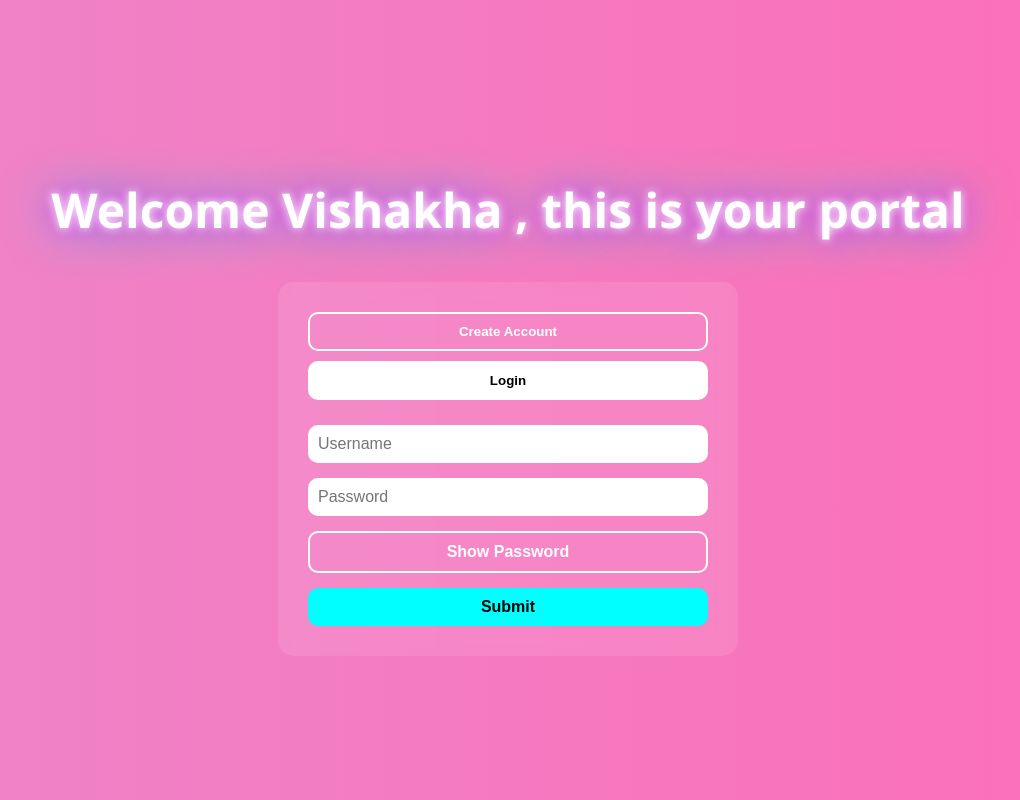
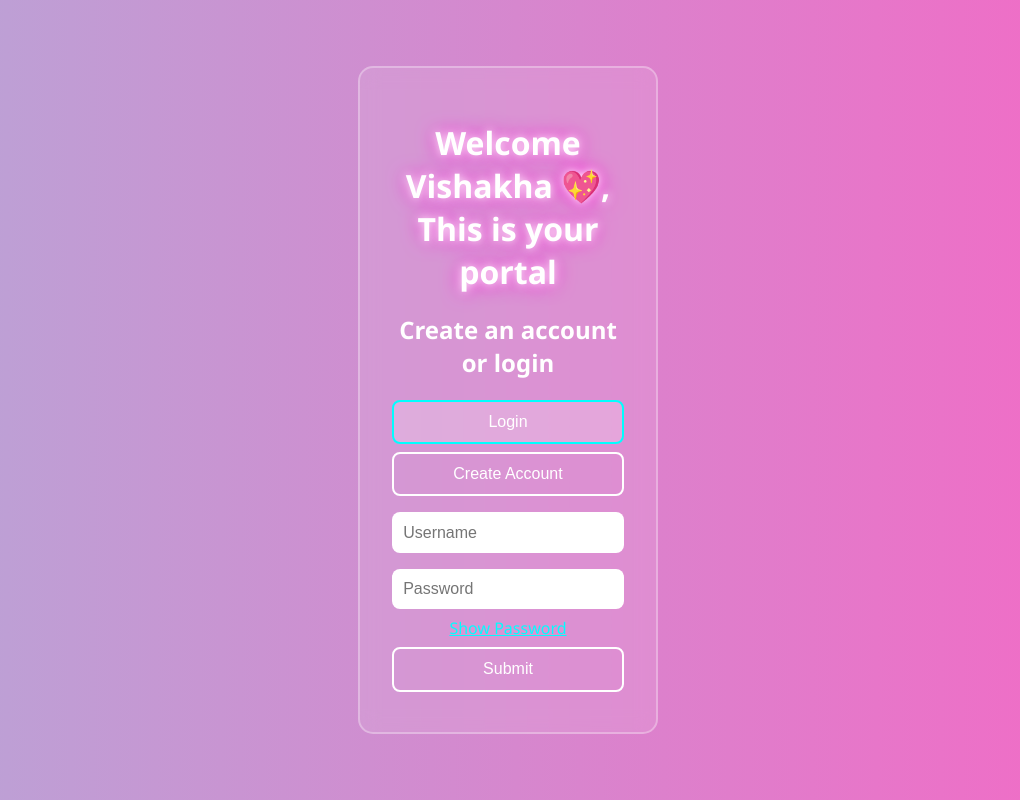
Before and after one commit to shadowCoder89-afk/cheetu-portal, a website: page public/index.html in a window 1280 px wide. Both pictures are taken after a click on the button "Login". Shown: the whole page, without its empty margins (132-1152 px from the left). Drawn offline with Linux system fonts and the light colour scheme.

Commit message:
final update

```diff
--- a/package.json
+++ b/package.json
@@ -10,7 +10,10 @@
   "license": "ISC",
   "description": "",
   "dependencies": {
+    "body-parser": "^2.2.0",
+    "dotenv": "^16.5.0",
     "express": "^5.1.0",
-    "sqlite3": "^5.1.7"
+    "express-session": "^1.18.1",
+    "pg": "^8.16.0"
   }
 }
--- a/public/index.html
+++ b/public/index.html
@@ -3,244 +3,189 @@
 <head>
   <meta charset="UTF-8" />
   <meta name="viewport" content="width=device-width, initial-scale=1.0"/>
-  <title>Cheetu Portal</title>
+  <title>Portal Login</title>
   <style>
+    * { box-sizing: border-box; }
     body {
       margin: 0;
       font-family: 'Segoe UI', sans-serif;
-      background: linear-gradient(270deg, #ff69b4, #dda0dd, #87ceeb, #ffa07a, #90ee90);
-      background-size: 1000% 1000%;
-      animation: rainbow 20s ease infinite;
+      color: #fff;
+      background: linear-gradient(270deg, #ff5ec2, #5efff1, #8b5eff, #ff6f61);
+      background-size: 800% 800%;
+      animation: bgAnim 20s ease infinite;
+      height: 100vh;
       display: flex;
       justify-content: center;
       align-items: center;
-      height: 100vh;
-      flex-direction: column;
-      overflow: hidden;
     }
-
-    @keyframes rainbow {
+    @keyframes bgAnim {
       0% { background-position: 0% 50%; }
       50% { background-position: 100% 50%; }
       100% { background-position: 0% 50%; }
     }
 
-    h1 {
-      color: white;
-      text-shadow: 0 0 10px #fff, 0 0 30px #f0f, 0 0 50px #0ff;
-      font-size: 3rem;
-      margin-bottom: 40px;
+    .container {
+      backdrop-filter: blur(10px);
+      background: rgba(255, 255, 255, 0.1);
+      border-radius: 15px;
+      padding: 2rem;
+      text-align: center;
+      width: 90%;
+      max-width: 300px;
+      border: 2px solid rgba(255, 255, 255, 0.3);
     }
 
-    .container {
-      background: rgba(255, 255, 255, 0.1);
-      padding: 30px;
-      border-radius: 15px;
-      backdrop-filter: blur(10px);
-      display: flex;
-      flex-direction: column;
-      gap: 15px;
-      min-width: 280px;
-      width: 90%;
-      max-width: 400px;
+    h1 {
+      font-size: 2rem;
+      text-shadow: 0 0 10px #fff, 0 0 20px #ff00d4;
+      margin-bottom: 1rem;
     }
 
-    .form-toggle {
-      display: flex;
-      flex-direction: column;
-      gap: 10px;
-      margin-bottom: 10px;
+    button {
+      width: 100%;
+      padding: 0.7rem;
+      margin-bottom: 0.5rem;
+      font-size: 1rem;
+      background: none;
+      border: 2px solid #fff;
+      border-radius: 8px;
+      color: #fff;
+      cursor: pointer;
+      transition: all 0.2s ease;
     }
 
-    .form-toggle button {
-      padding: 10px;
-      font-weight: bold;
-      border: 2px solid white;
-      border-radius: 10px;
-      background-color: transparent;
-      color: white;
-      cursor: pointer;
-      transition: 0.3s ease;
+    button.active {
+      background-color: rgba(255, 255, 255, 0.2);
+      border-color: #00ffff;
     }
 
-    .form-toggle button.active {
-      background-color: white;
-      color: #000;
+    button:hover {
+      transform: scale(1.05);
+      border-color: #ff80ff;
     }
 
     input {
-      padding: 10px;
-      border-radius: 10px;
+      width: 100%;
+      padding: 0.7rem;
+      margin: 0.5rem 0;
+      border-radius: 8px;
       border: none;
+      outline: none;
       font-size: 1rem;
     }
 
-    button.submit-btn, .toggle-password {
-      padding: 10px;
-      font-size: 1rem;
-      font-weight: bold;
-      border-radius: 10px;
-      border: none;
+    .toggle-password {
+      margin-bottom: 0.5rem;
       cursor: pointer;
-      transition: all 0.3s;
-    }
-
-    button.submit-btn {
-      background-color: #00ffff;
-      color: black;
-    }
-
-    button.submit-btn:hover {
-      background-color: #00cccc;
-    }
-
-    .toggle-password {
-      background-color: transparent;
-      border: 2px solid white;
-      color: white;
+      color: #00ffff;
+      text-decoration: underline;
     }
 
     .message {
-      text-align: center;
+      margin-top: 1rem;
+      padding: 0.5rem;
+      background: rgba(0, 0, 0, 0.4);
+      border-radius: 10px;
       color: #fff;
       font-weight: bold;
-      padding: 8px;
-      border-radius: 10px;
-      background-color: rgba(0,0,0,0.3);
+    }
+
+    .hidden {
       display: none;
     }
-
-    @media (max-width: 480px) {
-      h1 {
-        font-size: 2.2rem;
-      }
-
-      .container {
-        padding: 20px;
-      }
+   @media (prefers-color-scheme: dark) {
+    body {
+      color: #fff;
     }
+  }
   </style>
 </head>
 <body>
+  <div class="container">
+    <h1>Welcome Vishakha 💖, This is your portal</h1>
+    <h2>Create an account or login</h2>
+    <button id="loginBtn">Login</button>
+    <button id="createBtn">Create Account</button>
 
-  <h1>Welcome Vishakha , this is your portal</h1>
+    <form id="authForm" class="hidden">
+      <input type="text" id="username" placeholder="Username" required />
+      <input type="password" id="password" placeholder="Password" required />
+      <div class="toggle-password" id="togglePassword">Show Password</div>
+      <button type="submit" id="submitBtn">Submit</button>
+    </form>
 
-  <div class="container">
-    <div class="form-toggle">
-      <button id="createBtn">Create Account</button>
-      <button id="loginBtn">Login</button>
-    </div>
-
-    <input type="text" id="username" placeholder="Username" style="display: none;">
-    <input type="password" id="password" placeholder="Password" style="display: none;">
-    <button class="toggle-password" id="togglePassword" style="display: none;">Show Password</button>
-    <button class="submit-btn" id="submitBtn" style="display: none;">Submit</button>
-
-    <div class="message" id="messageBox"></div>
+    <div id="messageBox" class="message hidden"></div>
   </div>
 
   <script>
-    let mode = null;
+    const loginBtn = document.getElementById('loginBtn');
+    const createBtn = document.getElementById('createBtn');
+    const authForm = document.getElementById('authForm');
+    const togglePassword = document.getElementById('togglePassword');
+    const passwordInput = document.getElementById('password');
+    const messageBox = document.getElementById('messageBox');
+    const usernameInput = document.getElementById('username');
+    const submitBtn = document.getElementById('submitBtn');
 
-    const createBtn = document.getElementById("createBtn");
-    const loginBtn = document.getElementById("loginBtn");
-    const username = document.getElementById("username");
-    const password = document.getElementById("password");
-    const togglePassword = document.getElementById("togglePassword");
-    const submitBtn = document.getElementById("submitBtn");
-    const messageBox = document.getElementById("messageBox");
+    let mode = ''; // login or create
 
-    createBtn.addEventListener("click", () => {
-      mode = "create";
-      highlightButton(createBtn);
-      showForm();
-      clearFields();
+    const setMode = (newMode) => {
+      if (mode === newMode) return;
+      mode = newMode;
+      loginBtn.classList.toggle('active', mode === 'login');
+      createBtn.classList.toggle('active', mode === 'create');
+      authForm.classList.remove('hidden');
+      usernameInput.value = '';
+      passwordInput.value = '';
+      togglePassword.textContent = 'Show Password';
+      passwordInput.type = 'password';
+      messageBox.classList.add('hidden');
+    };
+
+    loginBtn.addEventListener('click', () => setMode('login'));
+    createBtn.addEventListener('click', () => setMode('create'));
+
+    togglePassword.addEventListener('click', () => {
+      const show = passwordInput.type === 'password';
+      passwordInput.type = show ? 'text' : 'password';
+      togglePassword.textContent = show ? 'Hide Password' : 'Show Password';
     });
 
-    loginBtn.addEventListener("click", () => {
-      mode = "login";
-      highlightButton(loginBtn);
-      showForm();
-      clearFields();
-    });
+    authForm.addEventListener('submit', async (e) => {
+      e.preventDefault();
+      const username = usernameInput.value.trim();
+      const password = passwordInput.value.trim();
 
-    togglePassword.addEventListener("click", () => {
-      if (password.type === "password") {
-        password.type = "text";
-        togglePassword.textContent = "Hide Password";
+      if (!username || !password) {
+        showMessage('Fill all fields 🫠');
+        return;
+      }
+
+      const endpoint = mode === 'login' ? '/login' : '/create-account';
+      const res = await fetch(endpoint, {
+        method: 'POST',
+        headers: { 'Content-Type': 'application/x-www-form-urlencoded' },
+        body: new URLSearchParams({ username, password })
+      });
+
+      const text = await res.text();
+      if (text.includes('http') || res.redirected) {
+        window.location.href = res.url;
       } else {
-        password.type = "password";
-        togglePassword.textContent = "Show Password";
+        showMessage(text);
       }
     });
 
-    submitBtn.addEventListener("click", async () => {
-      const payload = {
-        username: username.value.trim(),
-        password: password.value.trim(),
-      };
+    const showMessage = (msg) => {
+      messageBox.textContent = msg;
+      messageBox.classList.remove('hidden');
+    };
 
-      if (!payload.username || !payload.password) {
-        return showMessage("Please fill in both fields", false);
-      }
-
-      const url = mode === "create" ? "/create-account" : "/login";
-      const response = await fetch(url, {
-        method: "POST",
-        headers: {
-          "Content-Type": "application/json",
-        },
-        body: JSON.stringify(payload),
-      });
-
-      const result = await response.json();
-      if (result.success) {
-        showMessage(result.message, true);
-        if (mode === "login") {
-          setTimeout(() => {
-            window.location.href = "/cheetu-room";
-          }, 1000);
-        }
-      } else {
-        showMessage(result.message || "Something went wrong", false);
+    document.addEventListener('keydown', (e) => {
+      if (e.key === 'Enter' && !authForm.classList.contains('hidden')) {
+        submitBtn.click();
       }
     });
-
-    document.addEventListener("keydown", (e) => {
-      if (e.key === "Enter") {
-        if (submitBtn.style.display !== "none") {
-          submitBtn.click();
-        }
-      }
-    });
-
-    function showForm() {
-      username.style.display = "block";
-      password.style.display = "block";
-      togglePassword.style.display = "block";
-      submitBtn.style.display = "block";
-    }
-
-    function clearFields() {
-      username.value = "";
-      password.value = "";
-      togglePassword.textContent = "Show Password";
-      password.type = "password";
-    }
-
-    function highlightButton(activeBtn) {
-      [createBtn, loginBtn].forEach(btn => btn.classList.remove("active"));
-      activeBtn.classList.add("active");
-    }
-
-    function showMessage(msg, isSuccess) {
-      messageBox.textContent = msg;
-      messageBox.style.backgroundColor = isSuccess ? "rgba(0,255,0,0.2)" : "rgba(255,0,0,0.3)";
-      messageBox.style.display = "block";
-      setTimeout(() => {
-        messageBox.style.display = "none";
-      }, 3000);
-    }
   </script>
 </body>
 </html>
```
Also changed, not shown: public/cheetu-room.html (+9 -3 lines), server.js (+70 -60 lines), public/teddy-sticker.png, 2 other files.
